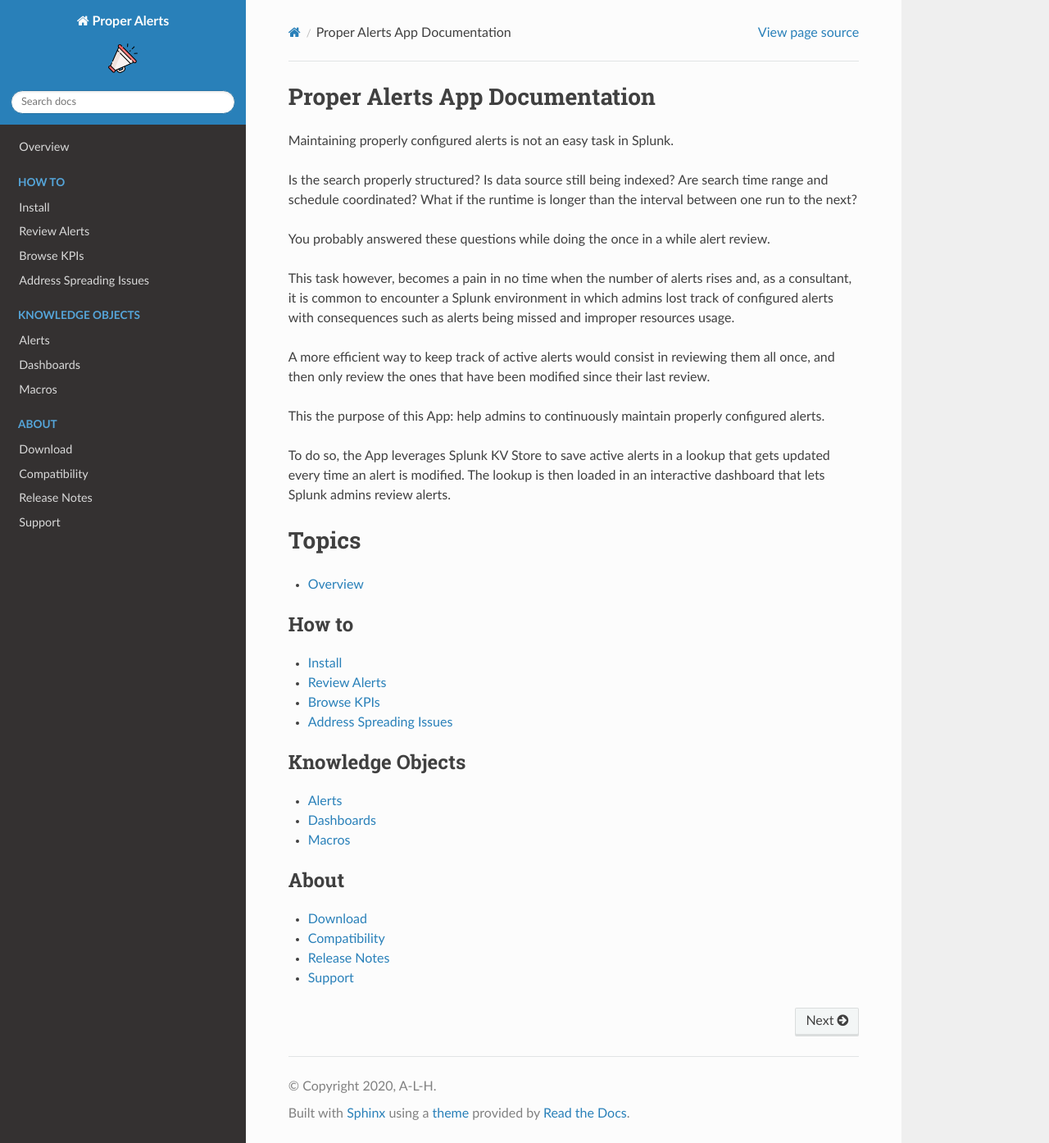
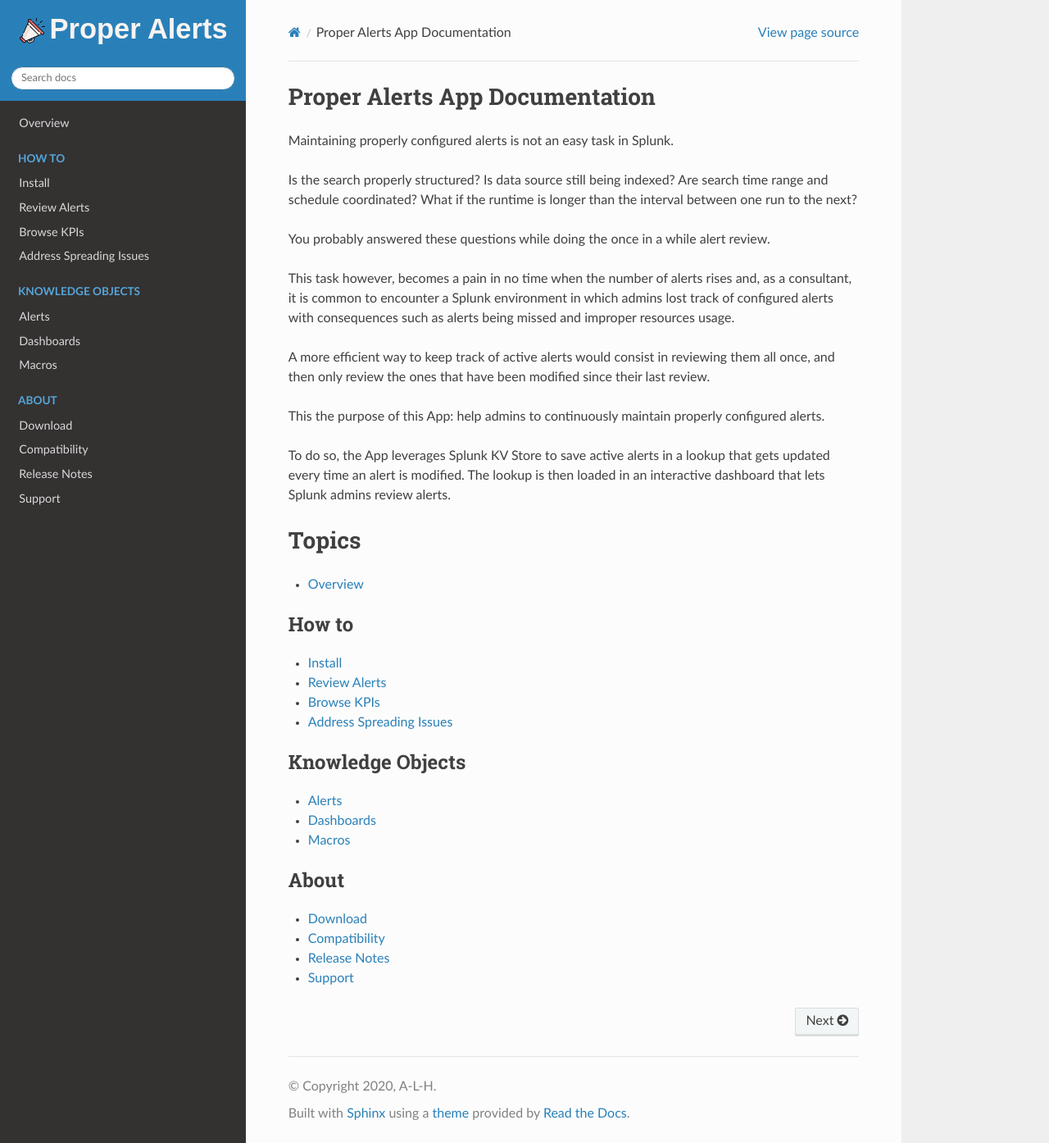
Before and after one commit to a-l-h/splunk-app-proper-alerts, a Sphinx documentation site: the page built from doc/index.rst, in a window 1280 px wide and 1394 px high. Shown: the whole window at 82% size. Built offline with Sphinx 7.4.7 and the Read the Docs theme 2.0.0, drawn with Linux system fonts in a browser that asks for light colours.

Commit message:
Update conf.py

```diff
--- a/doc/conf.py
+++ b/doc/conf.py
@@ -91,12 +91,13 @@
 #
 html_theme_options = {
     'style_external_links': True,
-    'display_version': False
+    'display_version': False,
+    'logo_only': True
 }
 
 # The name of an image file (relative to this directory) to place at the top
 # of the sidebar.
-html_logo = "img/logo.svg"
+html_logo = "img/drawing.svg"
 
 # The name of an image file (relative to this directory) to use as a favicon of
 # the docs.  This file should be a Windows icon file (.ico) being 16x16 or 32x32
```
